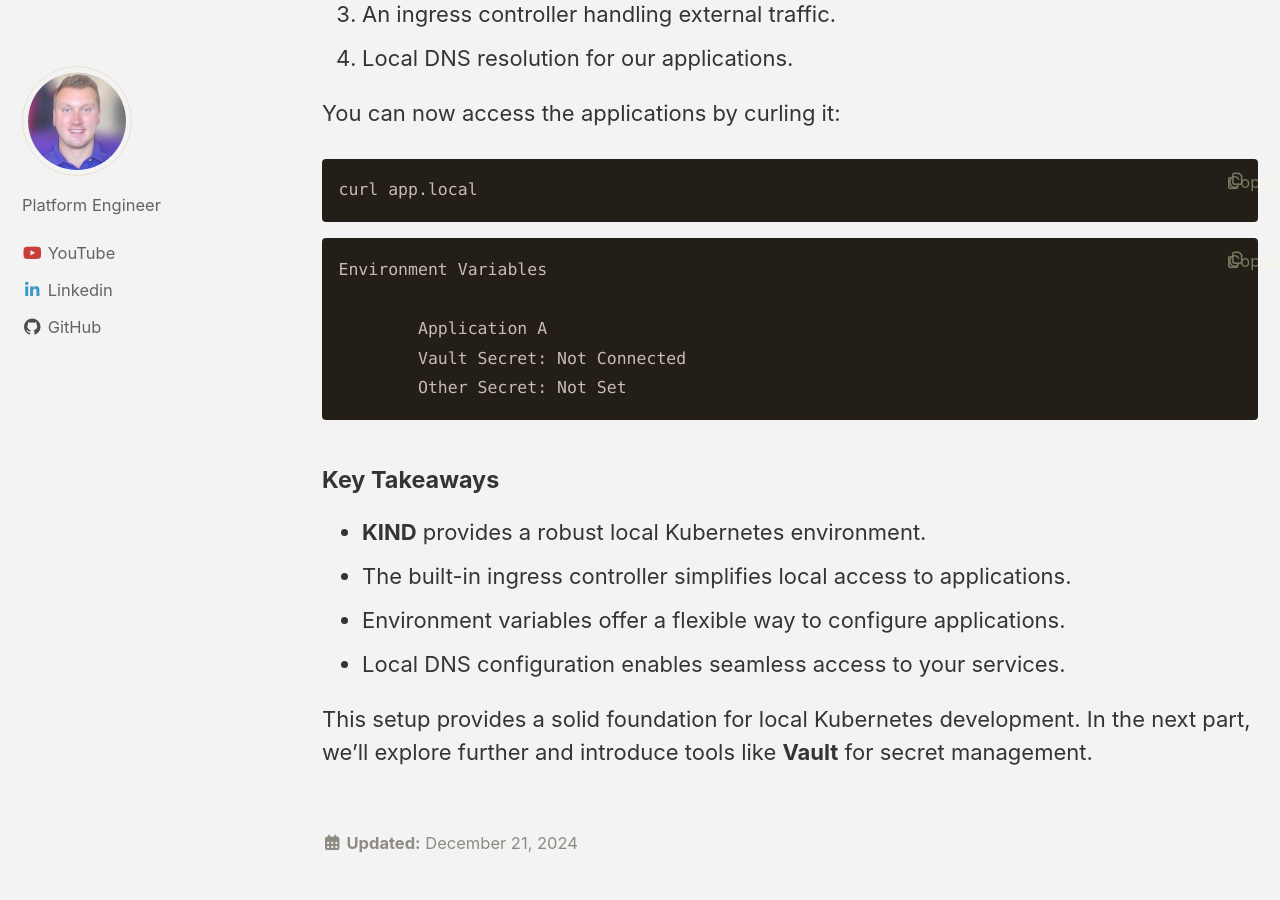
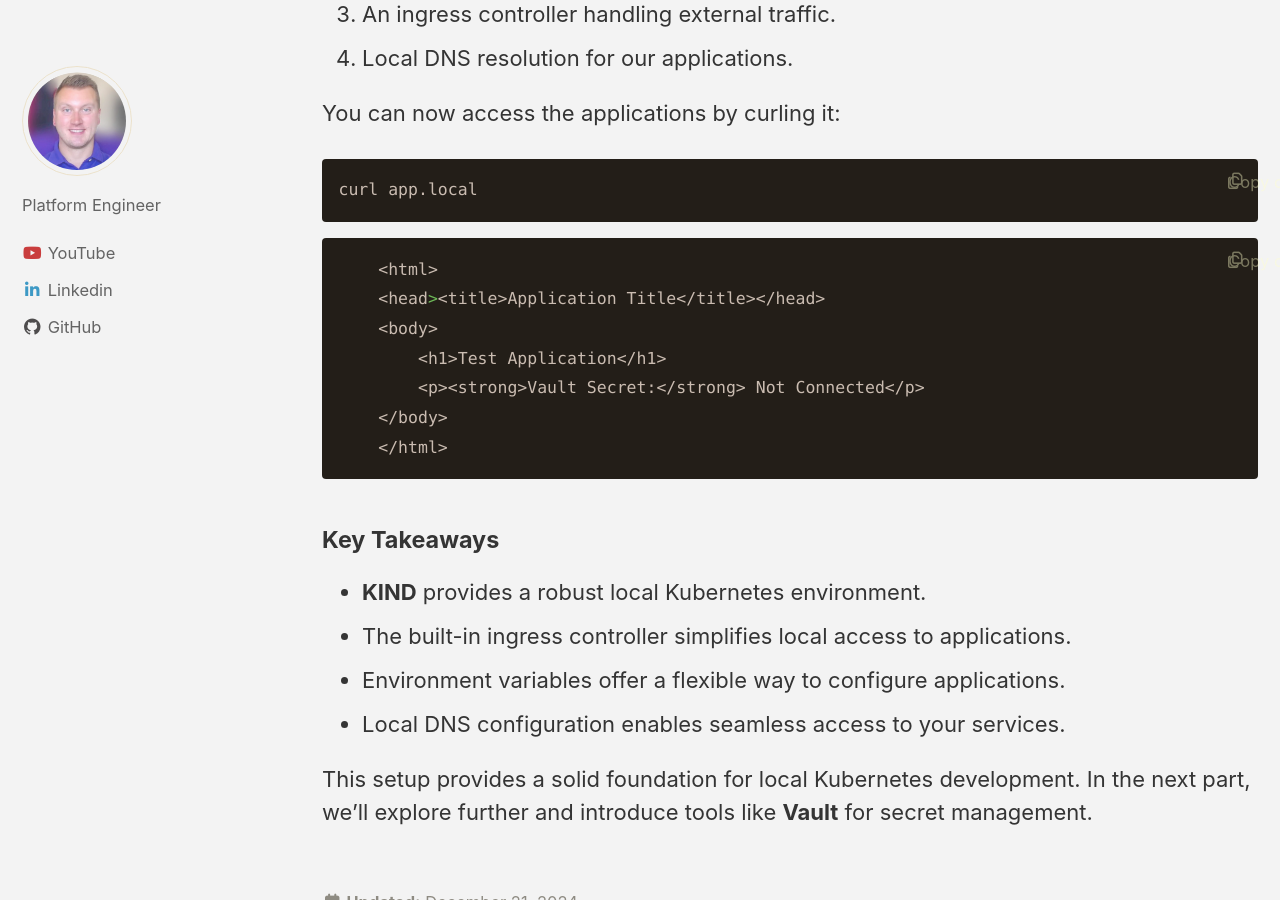
Before and after one commit to Matcham89/chrismatcham-dev, a Jekyll site: the page built from _posts/2024-12-21-Hands-On-Kubernetes-Part 1-Deploying-Kind.md, in a window 1280 px wide and 900 px high, scrolled down 9579 px. Built offline with Jekyll 4.4.1, drawn with Linux system fonts in a browser that asks for light colours; cached includes are drawn as plain includes.

Commit message:
fix: curl output

````diff
--- a/_posts/2024-12-21-Hands-On-Kubernetes-Part 1-Deploying-Kind.md
+++ b/_posts/2024-12-21-Hands-On-Kubernetes-Part 1-Deploying-Kind.md
@@ -348,11 +348,13 @@ curl app.local
 ```
 
 ```sh
-Environment Variables
-
-        Application A
-        Vault Secret: Not Connected
-        Other Secret: Not Set
+    <html>
+    <head><title>Application Title</title></head>
+    <body>
+        <h1>Test Application</h1>
+        <p><strong>Vault Secret:</strong> Not Connected</p>
+    </body>
+    </html>
 ```
 
 #### Key Takeaways
````
